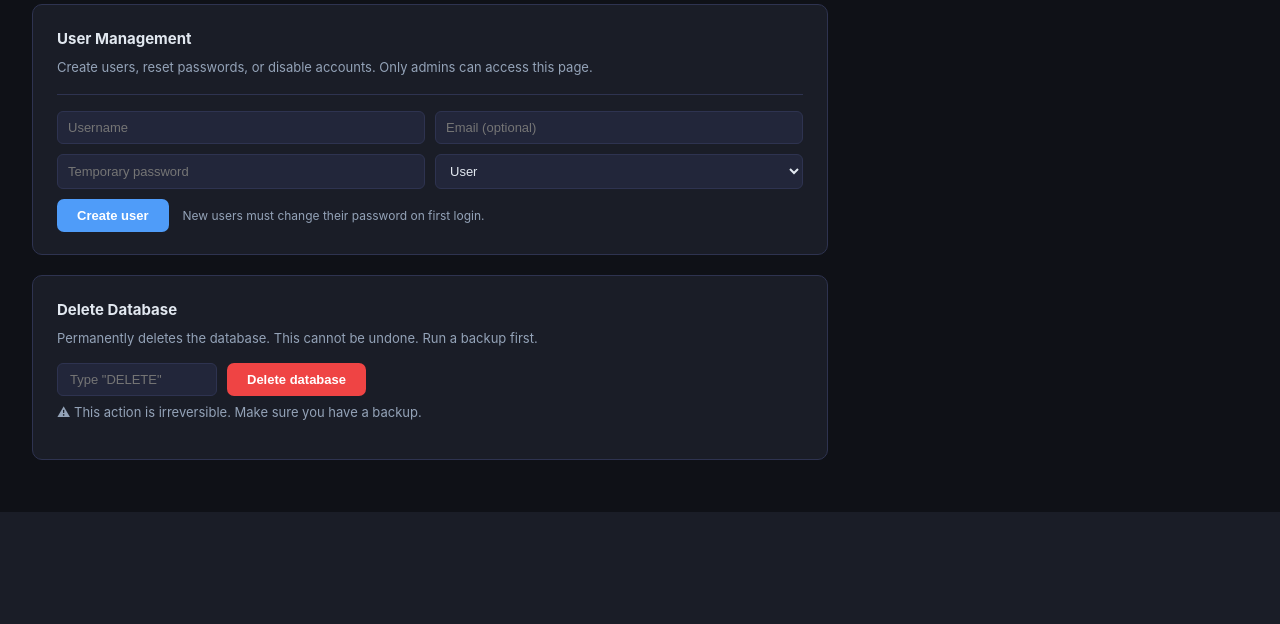
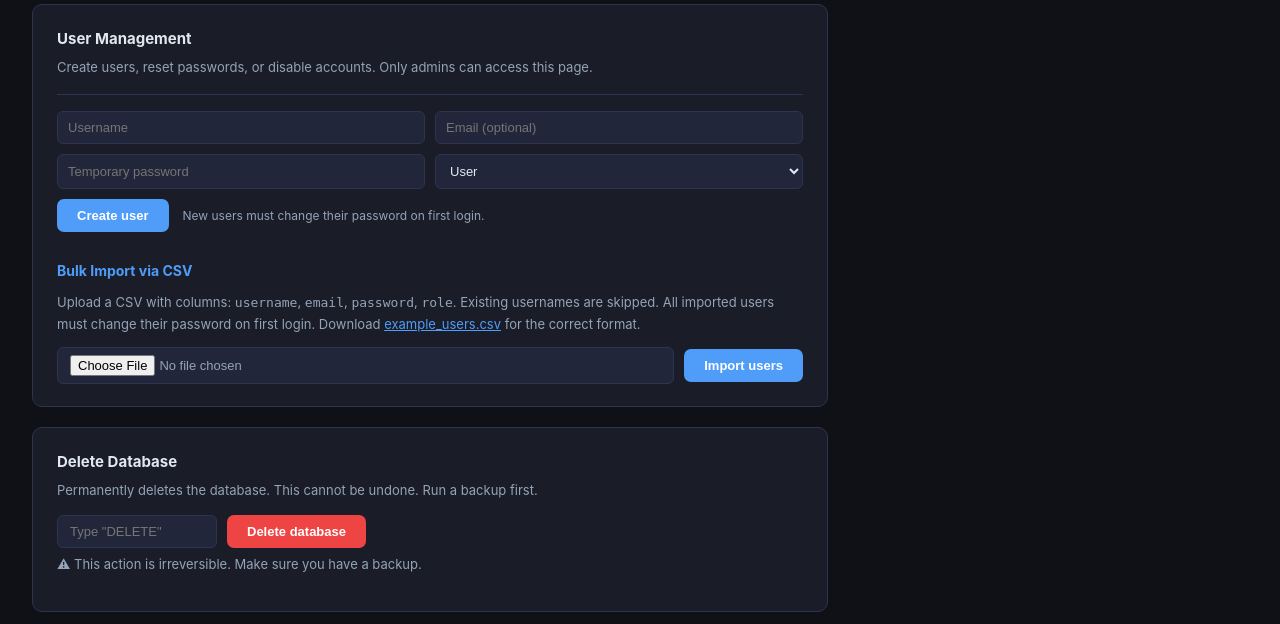
Before and after one commit to xod442/opal, a FastAPI app: template templates/admin.html in a window 1280 px wide. Shown: the part 1393-2017 px from the top of the page. Before the commit the page ends 1905 px from the top, so only its background shows below. Run offline with FastAPI, Linux system fonts and the light colour scheme; the template is opened without the code that fills it, so the values that code supplies are empty.

Commit message:
feat: bulk user import via CSV with example file

```diff
--- a/app.py
+++ b/app.py
@@ -931,6 +931,60 @@ def admin_user_create(
     return RedirectResponse(url=f"/admin?msg={msg}", status_code=303)
 
 
+@app.get("/admin/users/example-csv")
+def admin_users_example_csv(request: Request):
+    session = get_session(request)
+    if not session or session.get("role") != "admin":
+        return RedirectResponse(url="/login", status_code=303)
+    content = "username,email,password,role\njdoe,jdoe@example.com,TempPass1!,user\nsjones,sjones@example.com,TempPass2!,user\nbsmith,bsmith@example.com,TempPass3!,admin\n"
+    return StreamingResponse(
+        io.BytesIO(content.encode()),
+        media_type="text/csv",
+        headers={"Content-Disposition": "attachment; filename=example_users.csv"},
+    )
+
+
+@app.post("/admin/users/import")
+def admin_user_import(request: Request, file: UploadFile = File(...)):
+    session = get_session(request)
+    if not session or session.get("role") != "admin":
+        return RedirectResponse(url="/login", status_code=303)
+
+    created = skipped = errors = 0
+    try:
+        content = file.file.read().decode("utf-8-sig")
+        reader = csv.DictReader(io.StringIO(content))
+        conn = get_db()
+        for row in reader:
+            username = (row.get("username") or "").strip()
+            email    = (row.get("email") or "").strip()
+            password = (row.get("password") or "").strip()
+            role     = (row.get("role") or "user").strip().lower()
+            if not username or not password:
+                errors += 1
+                continue
+            if role not in ("admin", "user"):
+                role = "user"
+            try:
+                conn.execute("""
+                    INSERT INTO users (username, email, password_hash, role, is_active,
+                                       must_change_password, created_at)
+                    VALUES (?, ?, ?, ?, 1, 1, ?)
+                """, (username, email, pwd_ctx.hash(password), role, datetime.now().isoformat()))
+                created += 1
+            except sqlite3.IntegrityError:
+                skipped += 1
+        conn.commit()
+        conn.close()
+        log_action(session["username"], "import_users", file.filename,
+                   f"created={created} skipped={skipped} errors={errors}")
+    except Exception as e:
+        return RedirectResponse(url=f"/admin?msg=Import+failed:+{e}", status_code=303)
+
+    msg = f"Import+complete:+{created}+created,+{skipped}+skipped+(duplicate),+{errors}+errors"
+    return RedirectResponse(url=f"/admin?msg={msg}", status_code=303)
+
+
 @app.post("/admin/users/{user_id}/toggle")
 def admin_user_toggle(request: Request, user_id: int):
     session = get_session(request)
--- /dev/null
+++ b/example_users.csv
@@ -0,0 +1,4 @@
+username,email,password,role
+jdoe,jdoe@example.com,TempPass1!,user
+sjones,sjones@example.com,TempPass2!,user
+bsmith,bsmith@example.com,TempPass3!,admin
--- a/templates/admin.html
+++ b/templates/admin.html
@@ -430,6 +430,18 @@
         <span style="color:var(--text2); font-size:12px; margin-left:10px;">New users must change their password on first login.</span>
       </div>
     </form>
+
+    <!-- Bulk import users -->
+    <h3 style="margin-top:28px; margin-bottom:10px; font-size:14px; color:var(--accent);">Bulk Import via CSV</h3>
+    <p style="font-size:13px; color:var(--text2); margin-bottom:12px;">
+      Upload a CSV with columns: <code>username</code>, <code>email</code>, <code>password</code>, <code>role</code>.
+      Existing usernames are skipped. All imported users must change their password on first login.
+      Download <a href="/admin/users/example-csv" style="color:var(--accent);">example_users.csv</a> for the correct format.
+    </p>
+    <form method="post" action="/admin/users/import" enctype="multipart/form-data" style="display:flex; gap:10px; align-items:center;">
+      <input type="file" name="file" accept=".csv" required style="color:var(--text2); font-size:13px;">
+      <button class="btn btn-primary" type="submit">Import users</button>
+    </form>
   </div>
 
   <!-- Delete database -->
```
Also changed, not shown: 1 other file.
